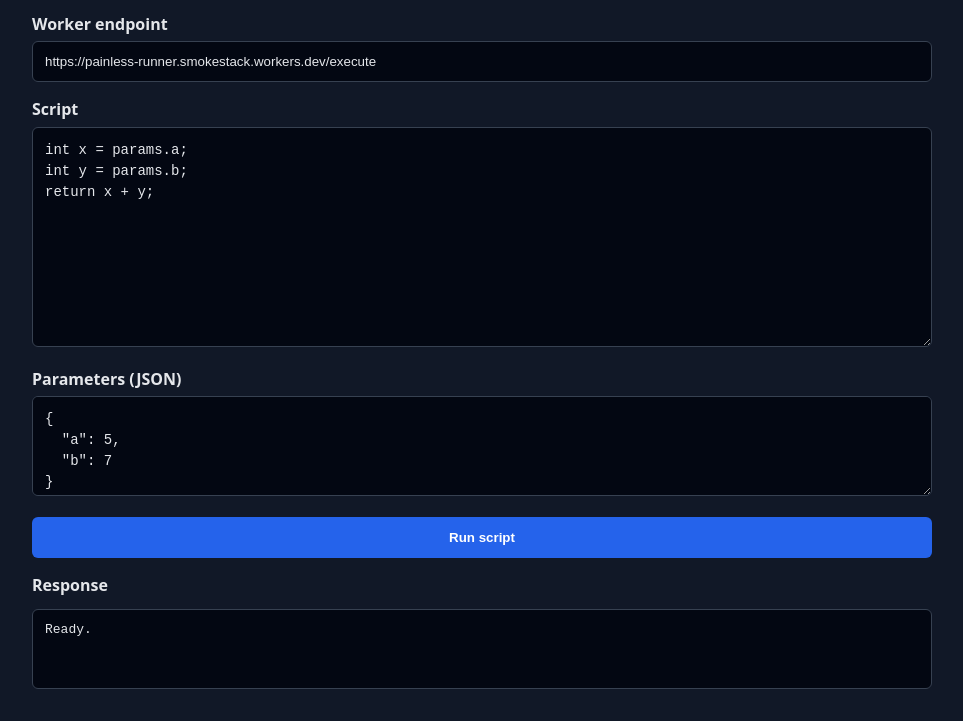
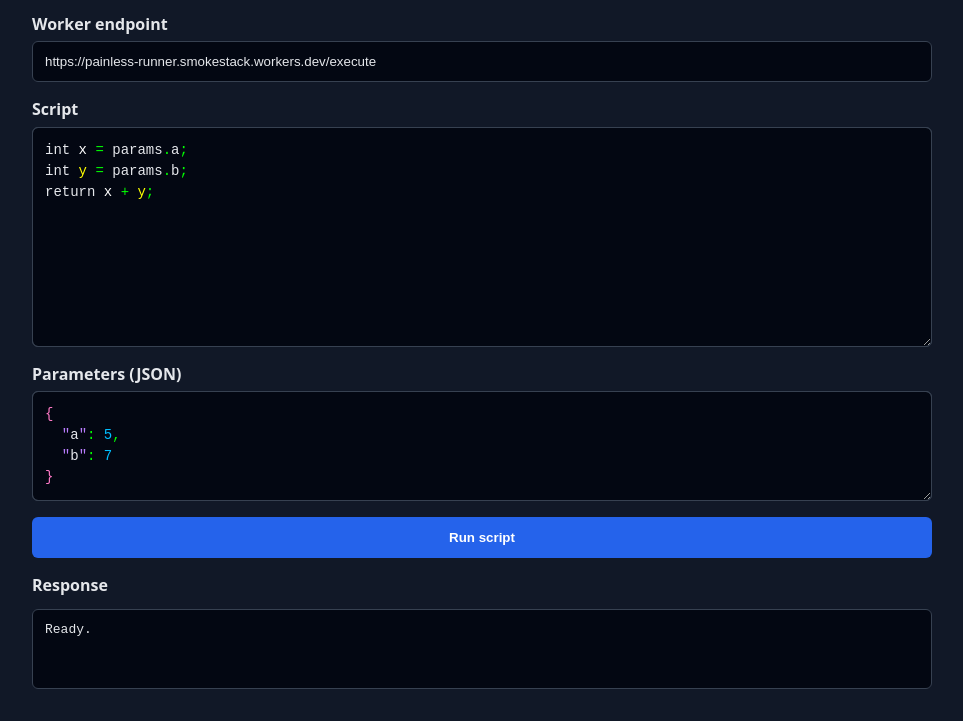
Before and after one commit to Patrick-ring-motive/painless-runner, a plain HTML site: page index.html in a window 1280 px wide. Shown: the part 101-822 px from the top of the page, without its empty margins (158-1121 px from the left). Drawn offline with Linux system fonts and the light colour scheme.

Commit message:
Refactor code editor layout and highlighting

```diff
--- a/index.html
+++ b/index.html
@@ -17,6 +17,20 @@
     button:disabled { opacity: .6; cursor: wait; }
     pre { min-height: 80px; white-space: pre-wrap; overflow-wrap: anywhere; }
     .hint { color: #9ca3af; font-size: .9rem; }
+    .editor { display: grid; }
+    .editor > textarea, .editor > pre { grid-area: 1 / 1; margin: 0; font: 14px/1.5 ui-monospace, monospace; tab-size: 2; white-space: pre-wrap; overflow-wrap: break-word; }
+    .editor > pre { z-index: 0; pointer-events: none; overflow: hidden; color: #e5e7eb; }
+    .editor > textarea { z-index: 1; background: transparent; color: transparent; caret-color: #fff; -webkit-text-fill-color: transparent; }
+    .editor > textarea::selection { background: #264f78; -webkit-text-fill-color: transparent; }
+    .token-star { color: cornflowerblue; }
+    .token-curly { color: #ff79c6; }
+    .token-square { color: #ba7dff; }
+    .token-paren { color: orange; }
+    .token-number { color: deepskyblue; }
+    .token-symbol { color: #00ff00; }
+    .token-yellow { color: yellow; }
+    .token-red { color: red; }
+    .token-x { color: #fff; }
   </style>
   <script>
     // ==UserScript==
@@ -424,15 +438,21 @@
   <input id="endpoint" type="url" value="https://painless-runner.smokestack.workers.dev/execute">
 
   <label for="source">Script</label>
-  <textarea id="source" spellcheck="false">int x = params.a;
+  <div class="editor">
+    <pre id="source-highlight" aria-hidden="true"></pre>
+    <textarea id="source" spellcheck="false">int x = params.a;
 int y = params.b;
 return x + y;</textarea>
+  </div>
 
   <label for="params">Parameters (JSON)</label>
-  <textarea id="params" spellcheck="false">{
+  <div class="editor">
+    <pre id="params-highlight" aria-hidden="true"></pre>
+    <textarea id="params" spellcheck="false">{
   "a": 5,
   "b": 7
 }</textarea>
+  </div>
 
   <button id="run" type="button">Run script</button>
 
@@ -443,8 +463,38 @@ return x + y;</textarea>
     const endpoint = document.querySelector("#endpoint");
     const source = document.querySelector("#source");
     const params = document.querySelector("#params");
+    const sourceHighlight = document.querySelector("#source-highlight");
+    const paramsHighlight = document.querySelector("#params-highlight");
     const run = document.querySelector("#run");
     const output = document.querySelector("#output");
+
+    const highlightPattern = /(\b(?:Y|Yellow)\b)|(\b(?:R|Red)\b)|(\bx\b)|([*•]+)|([{}‘’']+)|([\[\]“”"]+)|([()]+)|(\d+)|([^a-zA-Z0-9\s*•{}‘’'\[\]“”"()]+)/gi;
+    const highlightClasses = ["yellow", "red", "x", "star", "curly", "square", "paren", "number", "symbol"];
+    const escapeHtml = (value) => value.replaceAll("&", "&amp;").replaceAll("<", "&lt;").replaceAll(">", "&gt;");
+
+    function highlightedHtml(value) {
+      let html = "";
+      let offset = 0;
+      for (const match of value.matchAll(highlightPattern)) {
+        html += escapeHtml(value.slice(offset, match.index));
+        const groupIndex = match.slice(1).findIndex(Boolean);
+        html += `<span class="token-${highlightClasses[groupIndex]}">${escapeHtml(match[0])}</span>`;
+        offset = match.index + match[0].length;
+      }
+      return html + escapeHtml(value.slice(offset)) + "\n";
+    }
+
+    function syncHighlight(textarea, highlight) {
+      highlight.innerHTML = highlightedHtml(textarea.value);
+      highlight.scrollTop = textarea.scrollTop;
+      highlight.scrollLeft = textarea.scrollLeft;
+    }
+
+    for (const [textarea, highlight] of [[source, sourceHighlight], [params, paramsHighlight]]) {
+      textarea.addEventListener("input", () => syncHighlight(textarea, highlight));
+      textarea.addEventListener("scroll", () => syncHighlight(textarea, highlight));
+      syncHighlight(textarea, highlight);
+    }
 
     endpoint.value = localStorage.getItem("painless-endpoint") || endpoint.value;
 
@@ -453,6 +503,7 @@ return x + y;</textarea>
       event.preventDefault();
       const start = source.selectionStart;
       source.setRangeText("  ", start, source.selectionEnd, "end");
+      syncHighlight(source, sourceHighlight);
     });
 
     run.addEventListener("click", async () => {
```
